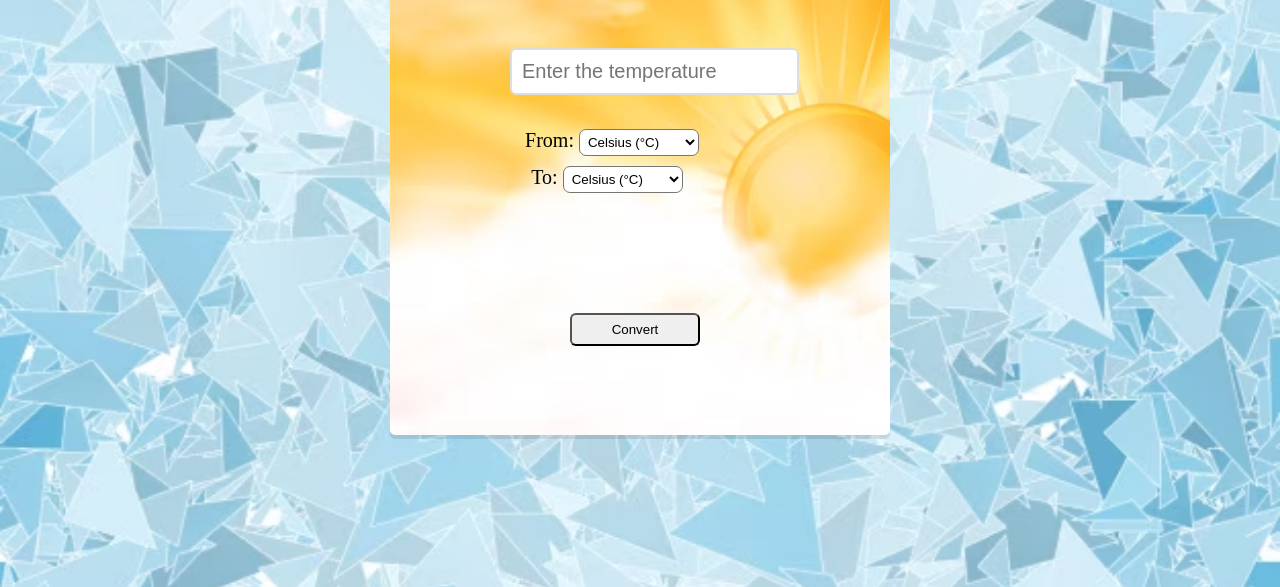
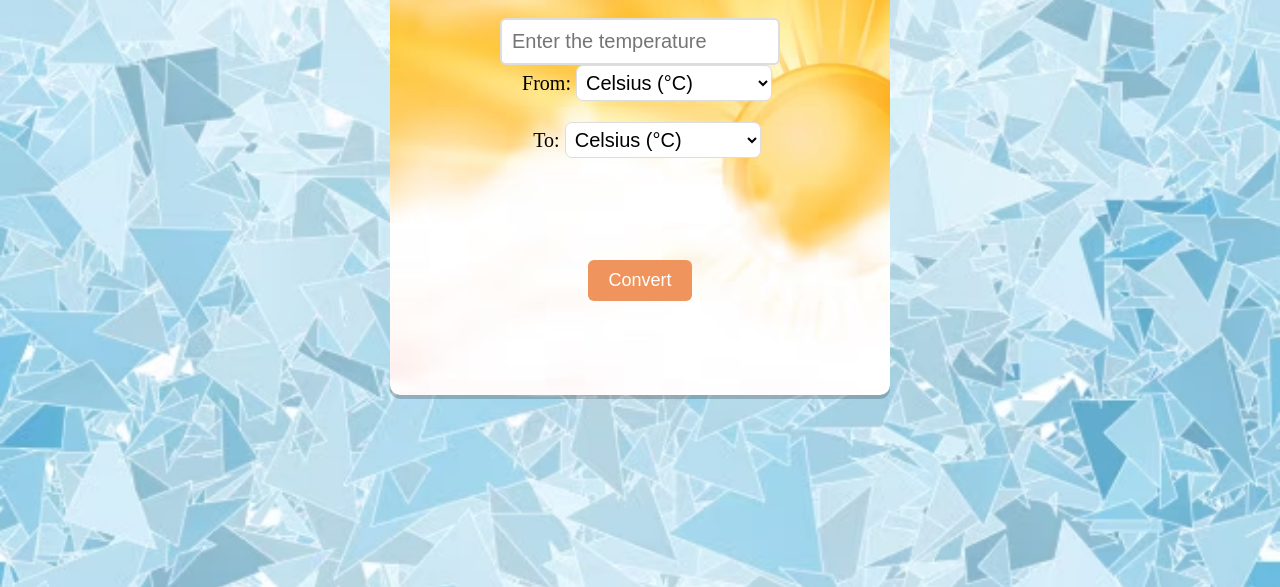
Before and after one commit to AdityaBarnwal15/Temperature-Converter, a plain HTML site: page index.html in a window 1280 px wide. Shown: the part 213-800 px from the top of the page. Drawn offline with Linux system fonts and the light colour scheme.

Commit message:
Updated CSS file

```diff
--- a/styles.css
+++ b/styles.css
@@ -13,29 +13,36 @@
     background-repeat: no-repeat;
     background-size: cover;
     height: 600px;
-    width: 500px;
-    margin-top: 40px;
+    width: 90%;
+    max-width: 500px;
+    margin-top: 40px 0;
     font-size: 25px;
     text-align: center;
     background-color: rgb(143, 127, 218);
-    border-radius: 5px;
-    box-shadow: 0px 4px 0px rgba(0, 0, 0, 0.1);
+    border-radius: 10px;
+    box-shadow: 0px 4px 0px rgba(0, 0, 0, 0.2);
+    overflow: hidden;
 }
 
 .converter{
     display: flex;
     flex-direction: column;
-    height: 5px;
+    /* height: 5px;
     width: 200px;
     padding-left: 110px;
-    padding-top: 30px;
-    gap: 10px;
+    padding-top: 30px; */
+    align-items: center;
+    padding: 30px;
+    gap: 1px;
     font-size: 20px;
 }
 
-#inputType{
-    padding-left: 10px;
-    font-size: 25px;
+#inputType, #outputType{
+    padding: 10px;
+    font-size: 20px;
+    width: 100%;
+    max-width: 300px;
+    box-sizing: border-box;
 }
 
 input{
@@ -43,25 +50,38 @@
     border-radius: 6px;
     border: 2px solid #ddd;
     font-size: 20px;
-    margin-bottom: 30px;
+    width: 100%;
+    max-width: 300px;
+    box-sizing: border-box;
 }
 
 label{
+
     font-size: 20px;
     margin-left: 14px;
 }
 
 select{
-    padding: 4px;
+    padding: 5px;
+    font-size: 20px;
     border-radius: 7px;
-    background-color: #ffffff;
+    border: 1px solid #ddd;
+    background-color: #fff;
+    width: 70%;
+    max-width: 300px;
+    box-sizing: border-box;
 }
 
 button{
-    margin-top: 30px;
-    margin-left: 70px;
+    margin-top: 20px;
+    border: none;
     border-radius: 6px;
-    padding: 7px;
+    padding: 10px 20px;
+    font-size: 18px;
+    background-color: rgb(239, 148, 92);
+    color: white;
+    cursor: pointer;
+    transition: background-color 0.3s ease;
 }
 
 button:hover{
@@ -70,8 +90,11 @@
 }
 
 #result{
-    margin-top: 50px;
-    width: 300px;
+    margin-top: 30px;
+    padding: 10px;
     font-size: 20px;
     color: #f80606;
+    width: 100%;
+    max-width: 300px;
+    box-sizing: border-box;
 }
```
